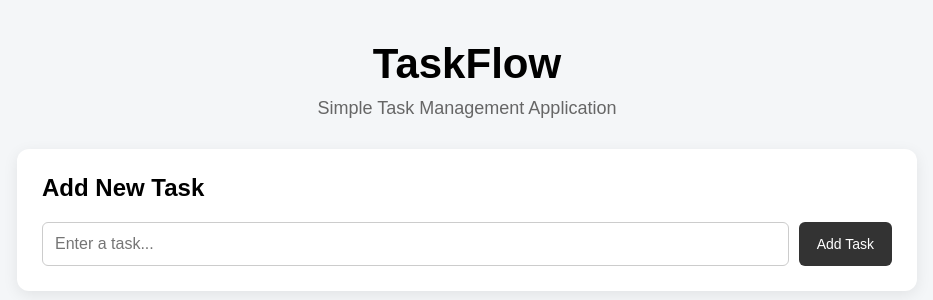
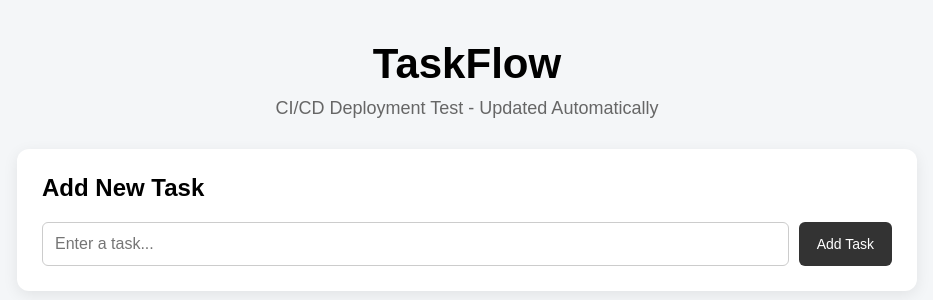
Before and after one commit to LesharaSamindi/Simple-Task-Management-Application, a Flask app: page / in a window 1280 px wide. Shown: the top 300 px of the page, without its empty margins (173-1106 px from the left). Run offline with Flask 3, Linux system fonts and the light colour scheme.

Commit message:
Test automatic CI CD deployment

```diff
--- a/templates/index.html
+++ b/templates/index.html
@@ -18,7 +18,7 @@
 
         <header>
             <h1>TaskFlow</h1>
-            <p>Simple Task Management Application</p>
+	    <p>CI/CD Deployment Test - Updated Automatically</p>
         </header>
 
         <section class="add-task">
```
